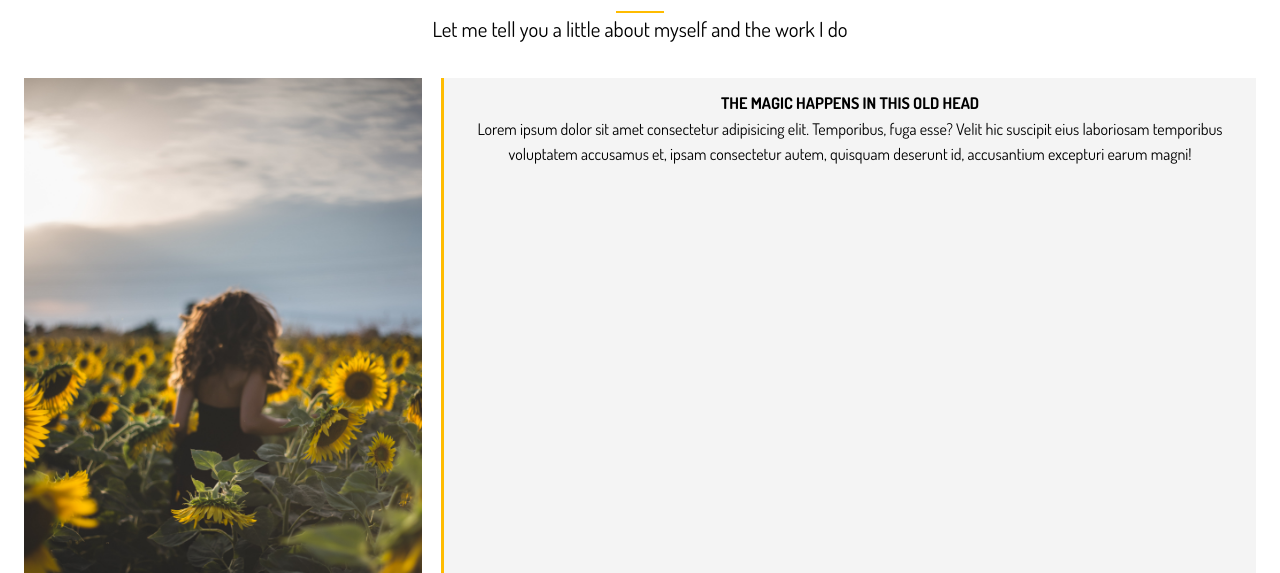
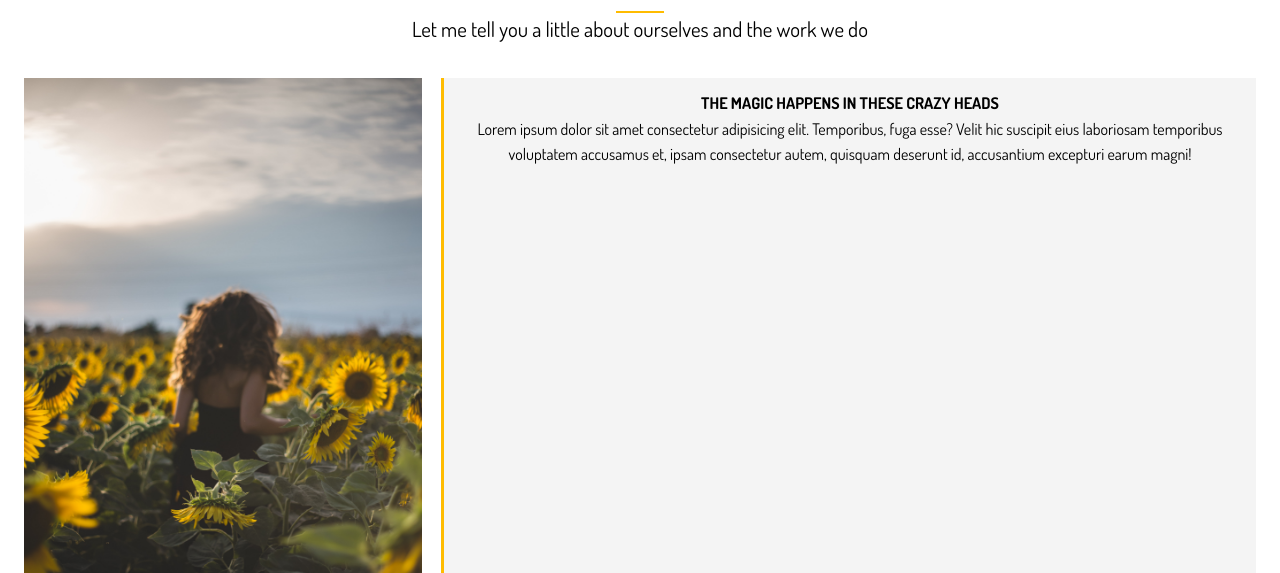
Before and after one commit to anemtserova/fake-portfolio, a website: page dist/about.html in a window 1280 px wide. Shown: the part 227-800 px from the top of the page. Drawn offline with Linux system fonts and the light colour scheme.

Commit message:
more small tweaks

```diff
--- a/dist/about.html
+++ b/dist/about.html
@@ -8,7 +8,7 @@
   <link href="https://fonts.googleapis.com/css2?family=Dosis:wght@200;300;400;500;600;700;800&display=swap"
     rel="stylesheet">
   <link rel="stylesheet" href="css/main.css">
-  <title>Antoniya Nemtserova | About Me</title>
+  <title>Violeta & Katerina | About Us</title>
 </head>
 
 <body>
@@ -17,7 +17,7 @@
     <div class="container">
       <nav id="main-nav">
         <img src="img/logoB.png" alt="Portfolio" id="logo">
-        <!-- <h1>AN</h1> -->
+        <!-- <h1>V&K</h1> -->
         <ul>
           <li><a href="index.html">Home</a></li>
           <li><a href="about.html" class="current">About</a></li>
@@ -33,12 +33,12 @@
     <div class="container">
       <h2 class="section-title">About Me</h2>
       <div class="bottom-line"></div>
-      <p class="lead">Let me tell you a little about myself and
-        the work I do</p>
+      <p class="lead">Let me tell you a little about ourselves and
+        the work we do</p>
       <div class="about-info">
         <img src="img/granny.jpg" alt="" class="bio-image">
         <div class="bio bg-light">
-          <h4>The Magic Happens in this Old Head</h4>
+          <h4>The Magic Happens in These Crazy Heads</h4>
           <p>Lorem ipsum dolor sit amet consectetur adipisicing elit. Temporibus, fuga esse? Velit hic suscipit eius
             laboriosam temporibus voluptatem accusamus et, ipsam consectetur autem, quisquam deserunt id, accusantium
             excepturi earum magni!</p>
@@ -112,7 +112,7 @@
     <div class="container">
       <h2 class="section-title">Testimonials</h2>
       <div class="bottom-line"></div>
-      <p class="lead text-center">What happy people are saying about my work</p>
+      <p class="lead text-center">What happy people are saying about our work</p>
       <div class="testimonials">
         <div>
           <p>Lorem ipsum dolor sit, amet consectetur adipisicing elit. Libero animi doloremque nobis nemo. Enim tempore
```
